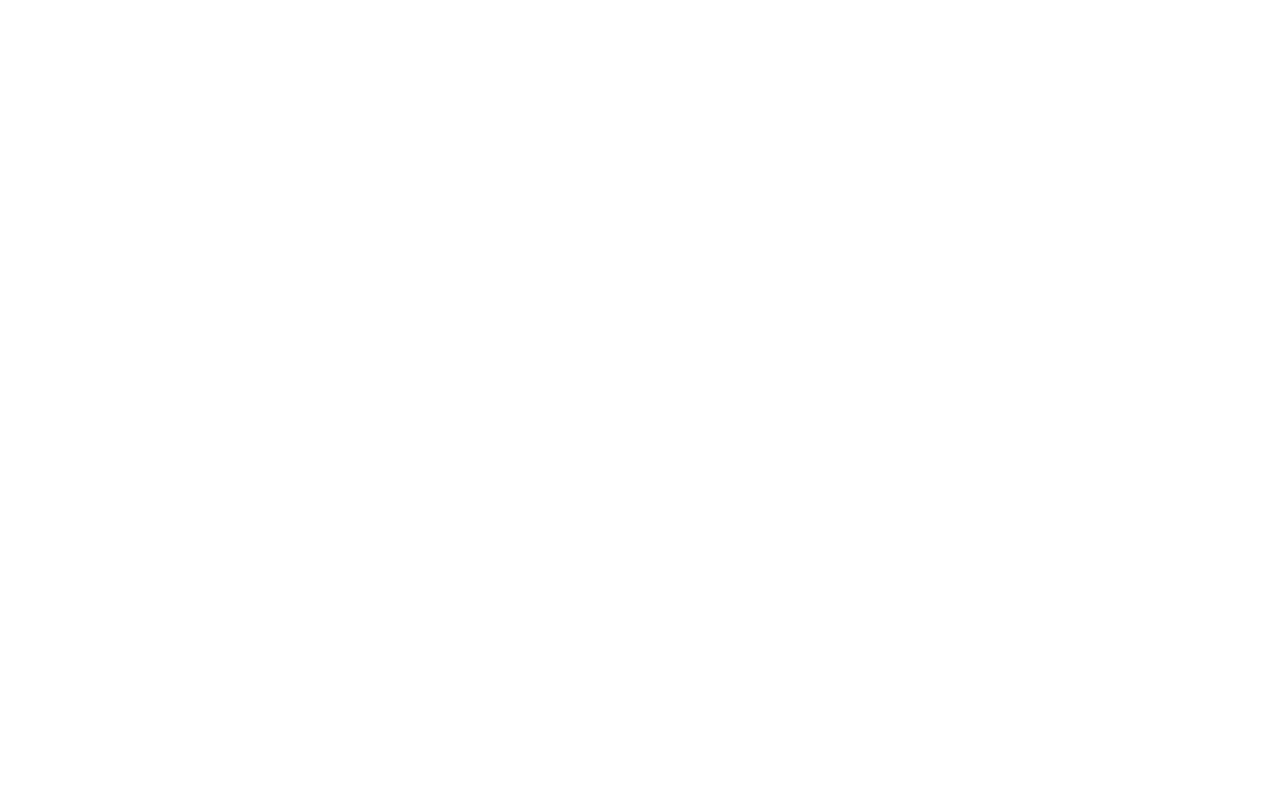
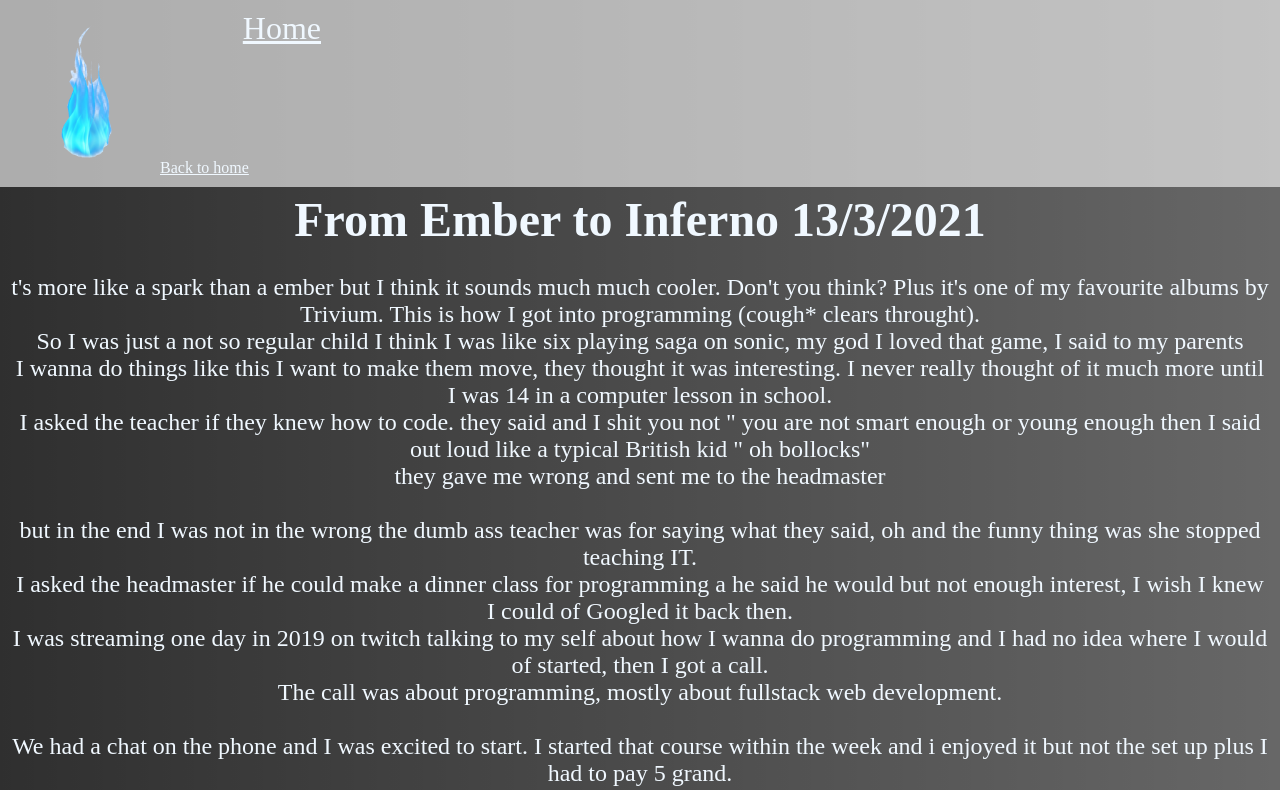
Before and after one commit to SebBuckham/blog, a plain HTML site: page blog1.html in a window 1280 px wide. Shown: the top 790 px of the page. Drawn offline with Linux system fonts and the light colour scheme.

Commit message:
Finished First Itiration
Added Ember to inferno blog(added first blog)
added first blog
Finished the nav links

```diff
--- a/blog1.html
+++ b/blog1.html
@@ -0,0 +1,86 @@
+<!DOCTYPE html>
+<html lang="en">
+  <head>
+    <meta charset="UTF-8" />
+    <meta http-equiv="X-UA-Compatible" content="IE=edge" />
+    <meta name="viewport" content="width=device-width, initial-scale=1.0" />
+    <link rel="stylesheet" href="style.css" />
+    <title>Ember to Inferno</title>
+  </head>
+  <body>
+      <header> <nav>
+      <ul>
+        <li><a class="home-nav" href="index.html">Home</a></li>
+      </ul>
+    </nav>
+    <div class="img">
+      <a class="home-to-nav" href="index.html"
+        ><img src="fire1.png" alt="" width="150px"  />Back to home</a
+      ></header>
+
+    </div>
+    <div class="blog-ember">
+      <div class="ember-title">
+        <h1>From Ember to Inferno 13/3/2021</h1>
+        <br />
+        <p>
+          t's more like a spark than a ember but I think it sounds much much
+          cooler. Don't you think? Plus it's one of my favourite albums by
+          Trivium. This is how I got into programming (cough* clears throught).
+          <br />
+          So I was just a not so regular child I think I was like six playing
+          saga on sonic, my god I loved that game, I said to my parents <br />
+          I wanna do things like this I want to make them move, they thought it
+          was interesting. I never really thought of it much more until I was 14
+          in a computer lesson in school. <br />
+          I asked the teacher if they knew how to code. they said and I shit you
+          not " you are not smart enough or young enough then I said out loud
+          like a typical British kid " oh bollocks" <br />
+          they gave me wrong and sent me to the headmaster <br />
+          <br />
+          but in the end I was not in the wrong the dumb ass teacher was for
+          saying what they said, oh and the funny thing was she stopped teaching
+          IT. <br />
+          I asked the headmaster if he could make a dinner class for programming
+          a he said he would but not enough interest, I wish I knew I could of
+          Googled it back then. <br />
+          I was streaming one day in 2019 on twitch talking to my self about how
+          I wanna do programming and I had no idea where I would of started,
+          then I got a call. <br />
+          The call was about programming, mostly about fullstack web
+          development. <br />
+          <br />
+          We had a chat on the phone and I was excited to start. I started that
+          course within the week and i enjoyed it but not the set up plus I had
+          to pay 5 grand. <br />
+          I decided to cancel it and learn my self I did I learned a bit of html
+          but life happend like my grandad got sick so I stopped and I went down
+          hill my anxiety and depression started to get worse and worse. <br />
+          I said to my partner I can't live like this anymore I'm overwright and
+          I'm sick of my mental health, so I said we should start going to the
+          gym and so we did. <br />
+          Then my mental health started getting better so I said to my partner
+          by the end of next year in going to get a job. <br />
+          I started applying and then 2020 happened the pandemic happend the
+          stupid coronavirus decided to pop up and said ha nah dude you not
+          doing shit this year, <br />
+          <br />
+          my mental health went down hill quick I couldn't see my family I
+          couldn't go to the gym there was no work. Then the lockdown got lifted
+          I saw my family <br />
+          for a bit then another lockdown then it got lifted then I got the
+          stupid virus in november, I never felt so shit in my life man I was in
+          bed for two damn weeks I couldn't <br />
+          get up without being out of breathe and I have damn asthma, I couldn't
+          even have a shit without feeling faint either or feel like I'm gonna
+          hurl, I mean dude when I'm sick it's normally for a day but two f##8ng
+          weeks it honestly felt like food poisoning. It did pass thank f#&k for
+          that. Christmas rolls around my partner and I went down to her
+          family's for Christmas it was nice felt normal. And then the third
+          lockdown comes but I'm taking advantage this time I'm using the time
+          to study and by the looks of it. It's going pretty damn well.
+        </p>
+      </div>
+    </div>
+  </body>
+</html>
--- a/style.css
+++ b/style.css
@@ -40,6 +40,13 @@ li {
   border-radius: 10px;
 }
 
+.home-nav:hover {
+  background: rgb(9, 36, 205);
+  border: 2px;
+  border-style: groove;
+  border-radius: 10px;
+}
+
 .read-more-blog-1 {
   border: 2px black;
   border-style: groove;
@@ -65,6 +72,7 @@ li {
 .about-me-paragraph {
   text-align: center;
   font-size: 19px;
+  height: auto;
 }
 
 .blog1 {
@@ -73,4 +81,23 @@ li {
 
 .blog-1-para {
   text-align: center;
+  font-size: 20px;
 }
+.blog-ember {
+  text-align: center;
+  font-size: 3vh;
+}
+
+img {
+  align-self: center;
+}
+
+.home-to-nav:hover {
+  background: rgb(9, 36, 205);
+}
+
+.blog-ember {
+  padding: 5px;
+  margin-left: 5px;
+  margin-right: 5px;
+}
```
Also changed, not shown: blogs.html (+18 -1 lines), index.html (+10 -2 lines), fire.jfif (added), fire.png (added), fire1.png (added).
